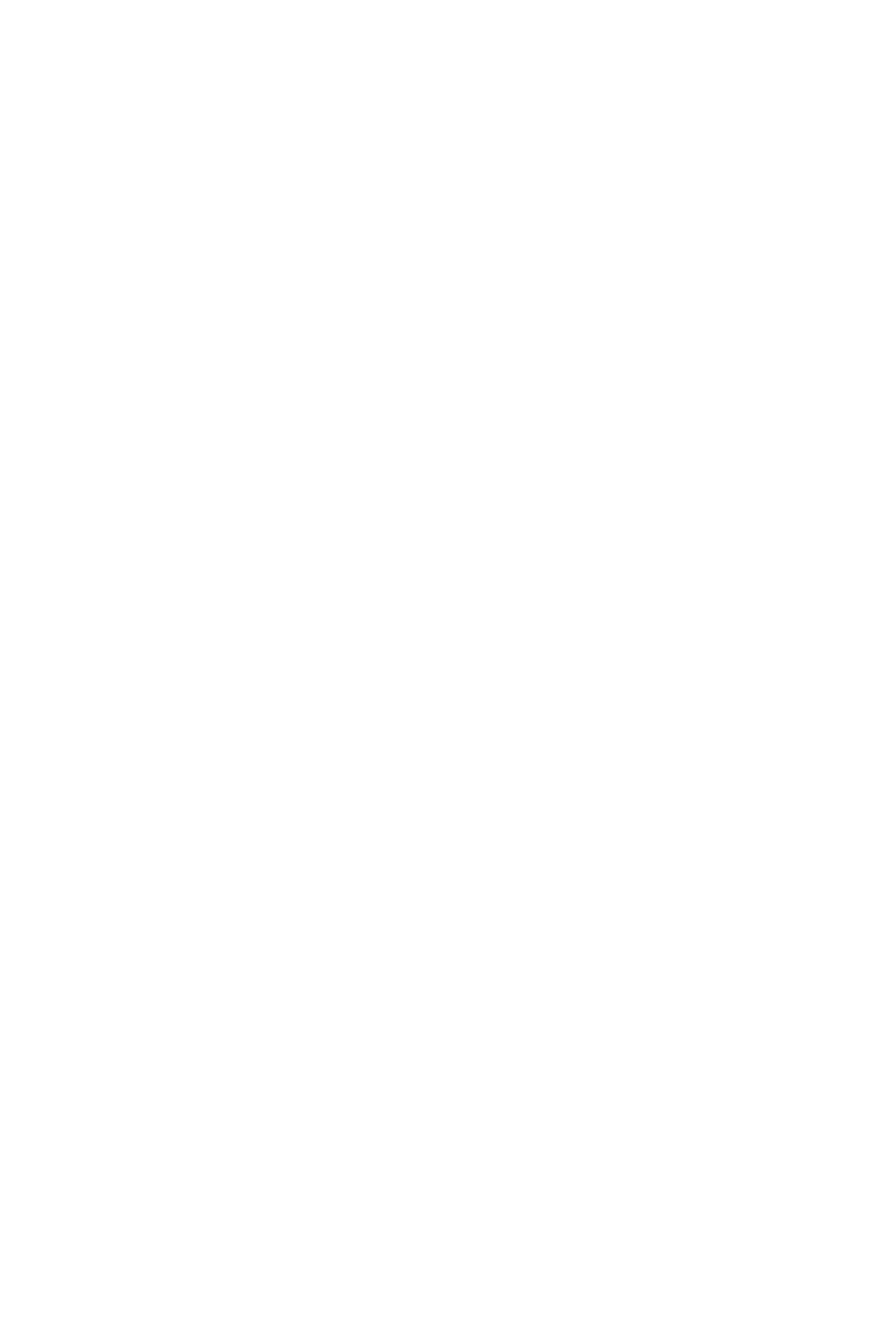
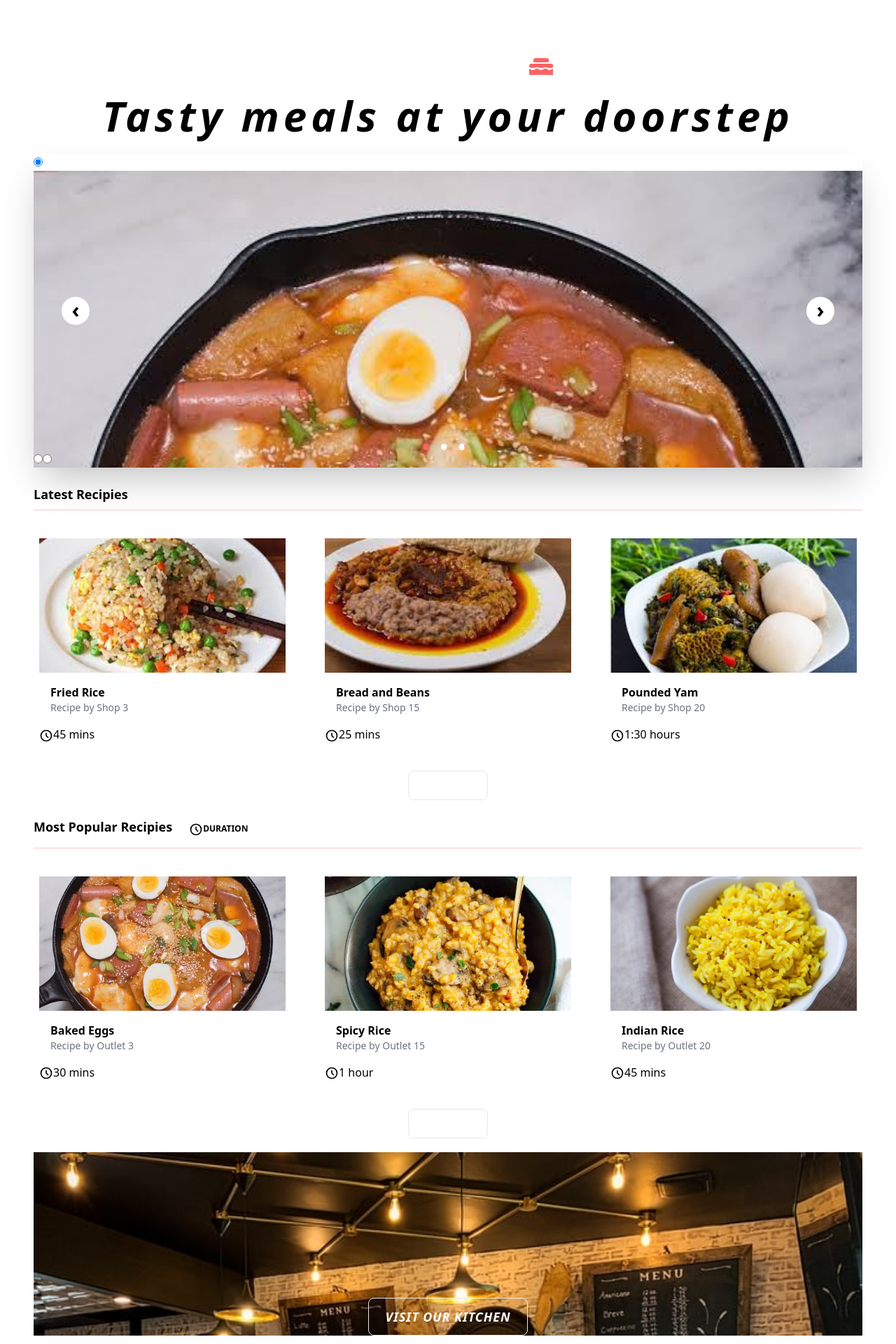
Before and after one commit to segunajibola/foodarena, a React (Create React App) app: page / in a window 1280 px wide. Shown: the part 60-1980 px from the top of the page at 70% size. Before the commit the page ends 800 px from the top, so only its background shows below. Built offline with nearby package versions, Linux system fonts and the light colour scheme.

Commit message:
fixedReactInlineCSS

```diff
--- a/package.json
+++ b/package.json
@@ -1,5 +1,5 @@
 {
-  "name": "foodit",
+  "name": "foodarena",
   "version": "0.1.0",
   "private": true,
   "dependencies": {
--- a/src/App.js
+++ b/src/App.js
@@ -1,8 +1,8 @@
 import React from 'react';
 import { BrowserRouter as Router, Routes, Route } from 'react-router-dom';
 import Navbar from './components/Navbar';
-// import Hero from './components/Hero';
-// import Footer from './components/Footer';
+import Hero from './components/Hero';
+import Footer from './components/Footer';
 
 
 // const burger = document.querySelector('#burger');
@@ -18,9 +18,10 @@ import Navbar from './components/Navbar';
 
 const App = () => {
   return (
-
-      <Navbar />
-
+    <>
+    <Navbar />
+    <Hero />
+    </>
   );
 };
 
--- a/src/components/Hero.js
+++ b/src/components/Hero.js
@@ -3,11 +3,11 @@ import React from 'react'
 function Hero() {
   return (
     <main className="bg-white px-12 py-6">
-        <header style="background: url('img/headerbg.jpeg') no-repeat; background-size:100% 100%; margin: 55px 0px 25px 0px; width:100%; height: 50%;">
-            <div className="text-center" style="opacity: 100%;">
+        <header style={{ background: "url('img/headerbg.jpeg') norepeat", backgroundSize: "100%", margin: "55px 0px 25px 0px", width: "100%", height: "50%"}}>
+            <div className="text-center" style={{opacity: "100%"}}>
                 <h2 className="inline-block text-white text-6xl sm:mt-4 md:mt-10 font-semibold text-center tracking-widest">FOODIT</h2>
                 <svg xmlns="http://www.w3.org/2000/svg" className="inline -mt-9 h-12 w-12" fill="none" viewBox="0 0 24 24" stroke="currentColor">
-                <path className="header_svg" stroke-linecap="round" stroke-linejoin="round" stroke-width="1" d="M21 15.546c-.523 0-1.046.151-1.5.454a2.704 2.704 0 01-3 0 2.704 2.704 0 00-3 0 2.704 2.704 0 01-3 0 2.704 2.704 0 00-3 0 2.704 2.704 0 01-3 0 2.701 2.701 0 00-1.5-.454M9 6v2m3-2v2m3-2v2M9 3h.01M12 3h.01M15 3h.01M21 21v-7a2 2 0 00-2-2H5a2 2 0 00-2 2v7h18zm-3-9v-2a2 2 0 00-2-2H8a2 2 0 00-2 2v2h12z"/></svg>
+                <path className="header_svg" strokeLinecap="round" strokeLinejoin="round" strokeWidth="1" d="M21 15.546c-.523 0-1.046.151-1.5.454a2.704 2.704 0 01-3 0 2.704 2.704 0 00-3 0 2.704 2.704 0 01-3 0 2.704 2.704 0 00-3 0 2.704 2.704 0 01-3 0 2.701 2.701 0 00-1.5-.454M9 6v2m3-2v2m3-2v2M9 3h.01M12 3h.01M15 3h.01M21 21v-7a2 2 0 00-2-2H5a2 2 0 00-2 2v7h18zm-3-9v-2a2 2 0 00-2-2H8a2 2 0 00-2 2v2h12z"/></svg>
             </div>
             <h3 className="lg:text-6xl font-semibold italic text-center text-primary mt-4 sm:text-3xl tracking-widest">Tasty meals at your doorstep</h3>
         </header>
@@ -16,9 +16,9 @@ function Hero() {
         <div className="carousel-inner relative overflow-hidden w-full">
             {/* <!--Slide 1--> */}
             <input className="carousel-open" type="radio" id="carousel-1" name="carousel" aria-hidden="true" hidden="" checked="checked" />
-            <div className="carousel-item absolute opacity-0" style="height:50vh;">
+            <div className="carousel-item absolute opacity-0" style={{height: "50vh"}}>
                 <div className="block h-full w-full text-white text-5xl text-center">
-                    <img src="img/baked eggs.jpeg" alt="" width="1500px" height="500px" />
+                    <img src="img/baked eggs.jpeg" alt=""Width="1500px" height="500px" />
                 </div>
             </div>
 
@@ -27,9 +27,9 @@ function Hero() {
 
             {/* <!--Slide 2--> */}
             <input className="carousel-open" type="radio" id="carousel-2" name="carousel" aria-hidden="true" hidden="" />
-            <div className="carousel-item absolute opacity-0" style="height:50vh;">
+            <div className="carousel-item absolute opacity-0" style={{height:"50vh"}}>
                 <div className="block h-full w-full text-white text-5xl text-center">
-                    <img src="img/spicy rice.jpeg" alt="" width="1500px" height="0px" />
+                    <img src="img/spicy rice.jpeg" alt=""Width="1500px" height="0px" />
                 </div>
             </div>
             <label for="carousel-1" className="prev control-2 w-10 h-10 ml-2 md:ml-10 absolute cursor-pointer hidden text-3xl font-bold text-black hover:text-white rounded-full bg-white hover:bg-blue-700 leading-tight text-center z-10 inset-y-0 left-0 my-auto">‹</label>
@@ -37,9 +37,9 @@ function Hero() {
 
             {/* <!--Slide 3--> */}
             <input className="carousel-open" type="radio" id="carousel-3" name="carousel" aria-hidden="true" hidden="" />
-            <div className="carousel-item absolute opacity-0" style="height:50vh;">
+            <div className="carousel-item absolute opacity-0" style={{height:"50vh"}}>
                 <div className="block h-full w-full text-white text-5xl text-center">
-                    <img src="img/Indian rice.jpg" alt="" width="1500px" height="500px" />
+                    <img src="img/Indian rice.jpg" alt=""Width="1500px" height="500px" />
                 </div>
             </div>
             <label for="carousel-2" className="prev control-3 w-10 h-10 ml-2 md:ml-10 absolute cursor-pointer hidden text-3xl font-bold text-black hover:text-white rounded-full bg-white hover:bg-blue-700 leading-tight text-center z-10 inset-y-0 left-0 my-auto">‹</label>
@@ -73,7 +73,7 @@ function Hero() {
                         <span className="block text-gray-500 text-sm">Recipe by Shop 3</span>
                     </div>
                     <div className="badge">
-                        <svg className="w-5 inline-block" fill="none" stroke-linecap="round" stroke-linejoin="round" stroke-width="2" stroke="currentColor" viewBox="0 0 24 24"><path d="M12 8v4l3 3m6-3a9 9 0 11-18 0 9 9 0 0118 0z"></path></svg>
+                        <svg className="w-5 inline-block" fill="none" strokeLinecap="round" strokeLinejoin="round" strokeWidth="2" stroke="currentColor" viewBox="0 0 24 24"><path d="M12 8v4l3 3m6-3a9 9 0 11-18 0 9 9 0 0118 0z"></path></svg>
                         <span>45 mins</span>
                     </div>
                 </div>
@@ -84,7 +84,7 @@ function Hero() {
                     <span className="block text-gray-500 text-sm">Recipe by Shop 15</span>
                 </div>
                 <div className="badge">
-                    <svg className="w-5 inline-block" fill="none" stroke-linecap="round" stroke-linejoin="round" stroke-width="2" stroke="currentColor" viewBox="0 0 24 24"><path d="M12 8v4l3 3m6-3a9 9 0 11-18 0 9 9 0 0118 0z"></path></svg>
+                    <svg className="w-5 inline-block" fill="none" strokeLinecap="round" strokeLinejoin="round" strokeWidth="2" stroke="currentColor" viewBox="0 0 24 24"><path d="M12 8v4l3 3m6-3a9 9 0 11-18 0 9 9 0 0118 0z"></path></svg>
                     <span>25 mins</span>
                 </div>
             </div>
@@ -96,7 +96,7 @@ function Hero() {
                         <span className="block text-gray-500 text-sm">Recipe by Shop 20</span>
                     </div>
                     <div className="badge">
-                        <svg className="w-5 inline-block" fill="none" stroke-linecap="round" stroke-linejoin="round" stroke-width="2" stroke="currentColor" viewBox="0 0 24 24"><path d="M12 8v4l3 3m6-3a9 9 0 11-18 0 9 9 0 0118 0z"></path></svg>
+                        <svg className="w-5 inline-block" fill="none" strokeLinecap="round" strokeLinejoin="round" strokeWidth="2" stroke="currentColor" viewBox="0 0 24 24"><path d="M12 8v4l3 3m6-3a9 9 0 11-18 0 9 9 0 0118 0z"></path></svg>
                         <span>1:30 hours</span>
                     </div>
                 </div>
@@ -110,7 +110,7 @@ function Hero() {
             <div className="border-b border-red-200">
             <h4 className="font-bold mt-6 pb-2 text-lg inline-block">Most Popular Recipies</h4>
             <div className="inline-block bg-secondary-100 text-secondary-200 text-xs uppercase font-bold rounded-full p-2 ml-4 mb-2">
-                <svg className="w-5 inline-block" fill="none" stroke-linecap="round" stroke-linejoin="round" stroke-width="2" stroke="currentColor" viewBox="0 0 24 24"><path d="M12 8v4l3 3m6-3a9 9 0 11-18 0 9 9 0 0118 0z"></path></svg>
+                <svg className="w-5 inline-block" fill="none" strokeLinecap="round" strokeLinejoin="round" strokeWidth="2" stroke="currentColor" viewBox="0 0 24 24"><path d="M12 8v4l3 3m6-3a9 9 0 11-18 0 9 9 0 0118 0z"></path></svg>
                 <span>Duration</span>
             </div>
         </div>
@@ -124,7 +124,7 @@ function Hero() {
                         <span className="block text-gray-500 text-sm">Recipe by Outlet 3</span>
                     </div>
                     <div className="badge">
-                        <svg className="w-5 inline-block" fill="none" stroke-linecap="round" stroke-linejoin="round" stroke-width="2" stroke="currentColor" viewBox="0 0 24 24"><path d="M12 8v4l3 3m6-3a9 9 0 11-18 0 9 9 0 0118 0z"></path></svg>
+                        <svg className="w-5 inline-block" fill="none" strokeLinecap="round" strokeLinejoin="round" strokeWidth="2" stroke="currentColor" viewBox="0 0 24 24"><path d="M12 8v4l3 3m6-3a9 9 0 11-18 0 9 9 0 0118 0z"></path></svg>
                         <span>30 mins</span>
                     </div>
                 </div>
@@ -137,7 +137,7 @@ function Hero() {
                         <span className="block text-gray-500 text-sm">Recipe by Outlet 15</span>
                     </div>
                     <div className="badge">
-                        <svg className="w-5 inline-block" fill="none" stroke-linecap="round" stroke-linejoin="round" stroke-width="2" stroke="currentColor" viewBox="0 0 24 24"><path d="M12 8v4l3 3m6-3a9 9 0 11-18 0 9 9 0 0118 0z"></path></svg>
+                        <svg className="w-5 inline-block" fill="none" strokeLinecap="round" strokeLinejoin="round" strokeWidth="2" stroke="currentColor" viewBox="0 0 24 24"><path d="M12 8v4l3 3m6-3a9 9 0 11-18 0 9 9 0 0118 0z"></path></svg>
                         <span>1 hour</span>
                     </div>
                 </div>
@@ -150,7 +150,7 @@ function Hero() {
                         <span className="block text-gray-500 text-sm">Recipe by Outlet 20</span>
                     </div>
                     <div className="badge">
-                        <svg className="w-5 inline-block" fill="none" stroke-linecap="round" stroke-linejoin="round" stroke-width="2" stroke="currentColor" viewBox="0 0 24 24"><path d="M12 8v4l3 3m6-3a9 9 0 11-18 0 9 9 0 0118 0z"></path></svg>
+                        <svg className="w-5 inline-block" fill="none" strokeLinecap="round" strokeLinejoin="round" strokeWidth="2" stroke="currentColor" viewBox="0 0 24 24"><path d="M12 8v4l3 3m6-3a9 9 0 11-18 0 9 9 0 0118 0z"></path></svg>
                         <span>45 mins</span>
                     </div>
                 </div>
@@ -163,7 +163,7 @@ function Hero() {
 
         </div>
 
-    <div style="background: url('img/our\ kitchen\ 4.jpg') no-repeat; background-size:100% 100%; margin: 55px 0px 25px 0px; width:100%; height: 70%; margin-top: 20px;">
+    <div style={{background: "url('img/our\ kitchen\ 4.jpg') no-repeat", backgroundSize:"100%", margin: "55px 0px 25px 0px", width:"100%", height: "70%", marginTop: "20px"}}>
         <div className="text-center" >
             <div className="text-4xl font-bold italic flex text-center justify-center text-200">
                 <div className="rounded-lg py-3 px-6 uppercase text-lg cursor-pointer tracking-wider
@@ -177,7 +177,7 @@ function Hero() {
             <p className="mt-3"> A day at FoodIt to experience how we cook what we eat is a great way to spend your day. Take a tour of our kitchen and get 10% discount off your next meal.</p>
         </div>
 
-        <div style="background: url('img/book\ a\ table.jpg') no-repeat; background-size:100% 100%; margin: 55px 0px 25px 0px; width:100%; height: 70%; margin-top: 20px;">
+        <div style={{background: "url('img/book\ a\ table.jpg') no-repeat", backgroundSize:"100%", margin: "55px 0px 25px 0px", width:"100%", height: "70%", marginTop: "20px"}}>
         <div className="text-center sm:mb-52">
             <div className="text-4xl font-bold italic flex text-center justify-center text-200">
                 <div className="rounded-lg py-3 px-6 uppercase text-lg cursor-pointer tracking-wider
@@ -191,7 +191,7 @@ function Hero() {
                 <p className="mt-3"> Want to suggest a help for us? Contact our Support and Sales Team here. Our team is ready and happy to answer your sales questions. Fill out the form and we'll be in touch as soon as possible.</p>
             </div>
 
-            <div style="background: url('img/book\ a\ table.jpg') no-repeat; background-size:100% 100%; margin: 55px 0px 25px 0px; width:100%; height: 70%; margin-top: 20px;">
+            <div style={{background:" url('img/book\ a\ table.jpg') no-repeat", backgroundSize:"100%", margin: "55px 0px 25px 0px",width:"100%", height: "70%", marginTop: "20px"}}>
             <div className="text-center" >
                 <div className="text-4xl font-bold italic flex text-center justify-center text-200">
                     <div className="rounded-lg py-3 px-6 uppercase text-lg cursor-pointer tracking-wider
```
Also changed, not shown: 1 other file (tests, documents, lock files or other folders).
